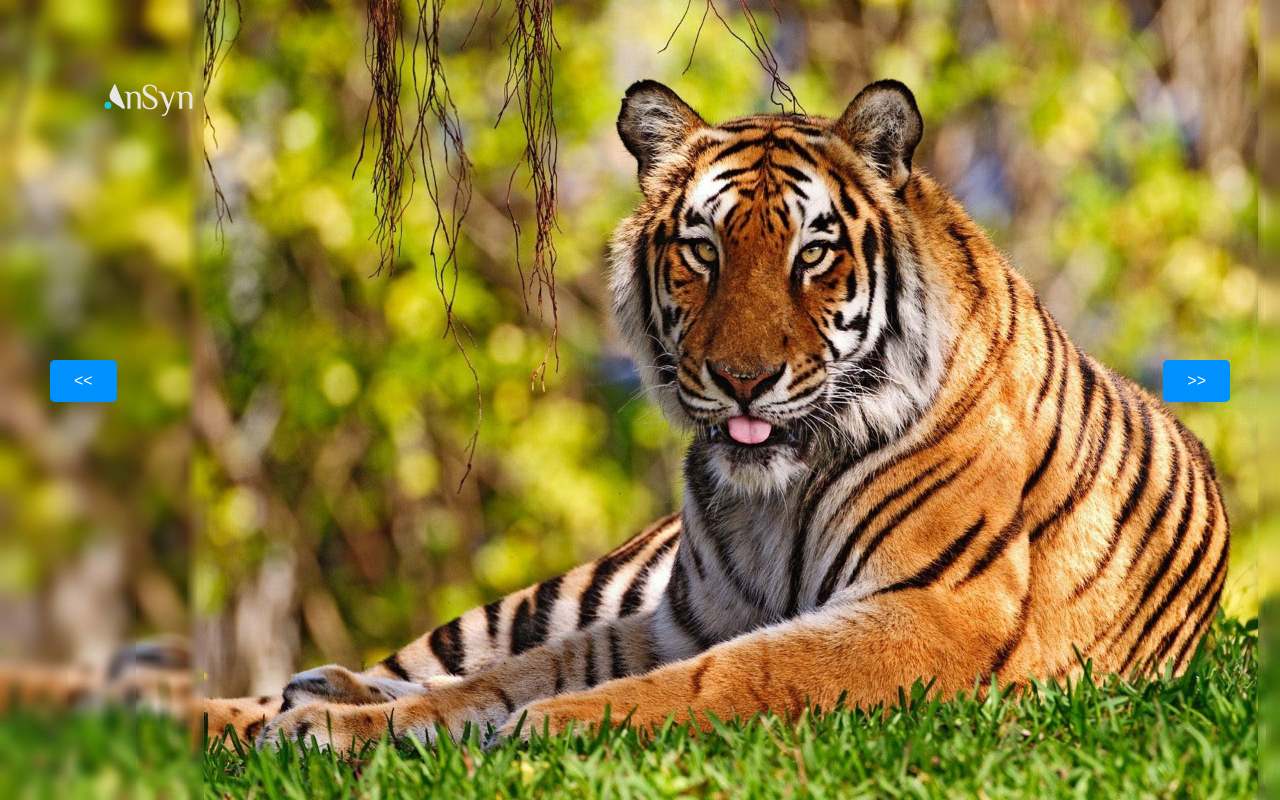
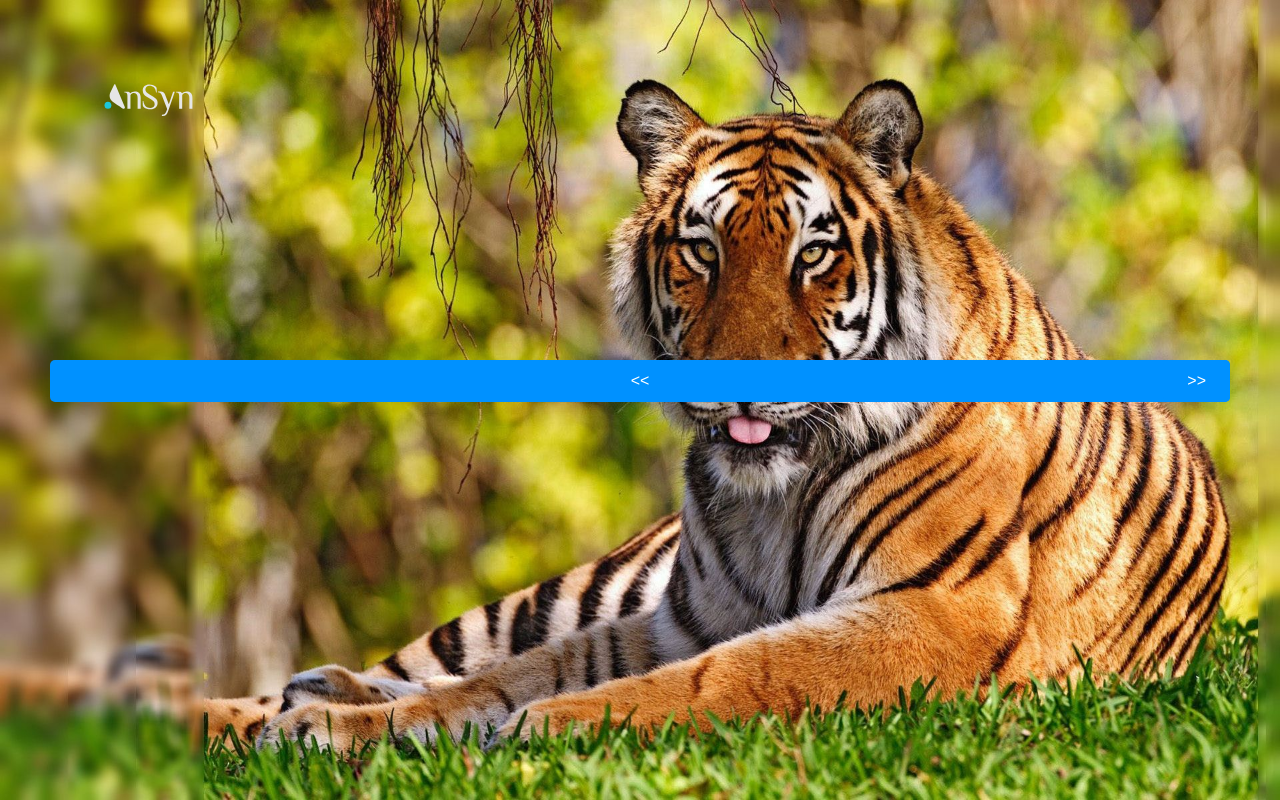
Before and after one commit to AnSyn/Ansyn-Landing-Page, an Angular app: page / in a window 1280 px wide. Built offline with nearby package versions, Linux system fonts and the light colour scheme.

Commit message:
css-better

```diff
--- a/src/app/images/images.component.html
+++ b/src/app/images/images.component.html
@@ -7,4 +7,3 @@
 <img id="presentation" src={{images[currentImage]}}>
 <button class="btn left" (click)="nextImage()"> << </button>
 <button class="btn right" (click)="previousImage()"> >> </button>
-<
--- a/src/app/images/images.component.less
+++ b/src/app/images/images.component.less
@@ -16,7 +16,7 @@
         height: 100%;
     }
 
-    .btn.right {
+    .btn {
         right: 50px;
         position: absolute;
         top: 45%;
@@ -33,20 +33,11 @@
         }
     }
 
+    .btn.right {
+        right: 50px;
+    }
+
     .btn.left {
         left: 50px;
-        position: absolute;
-        top: 45%;
-        background-color: #0091ff;
-        color: white;
-        font-size: 16px;
-        padding: 12px 24px;
-        border: none;
-        cursor: pointer;
-        border-radius: 5px;
-
-        :hover {
-            background-color: black;
-        }
     }
 }
```
